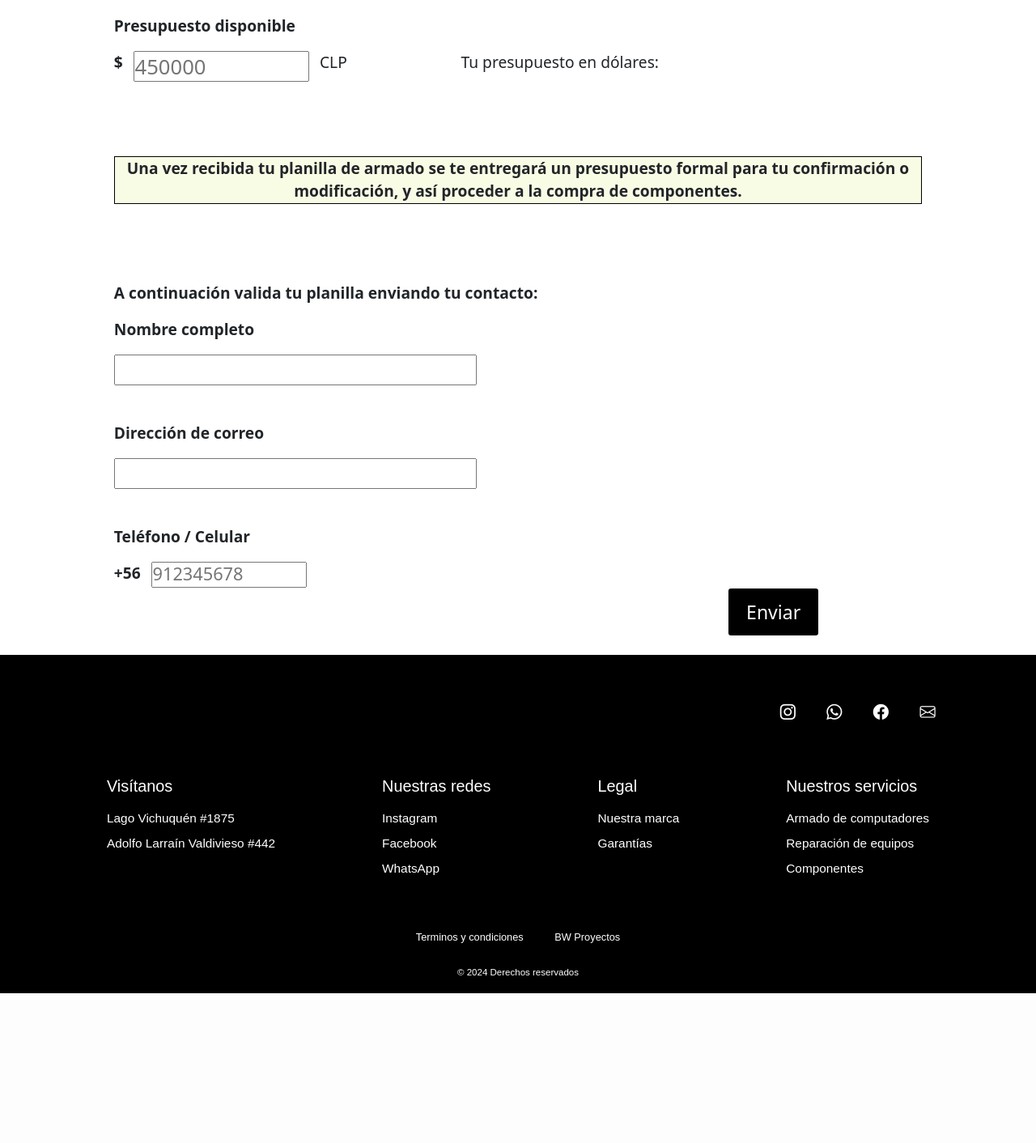
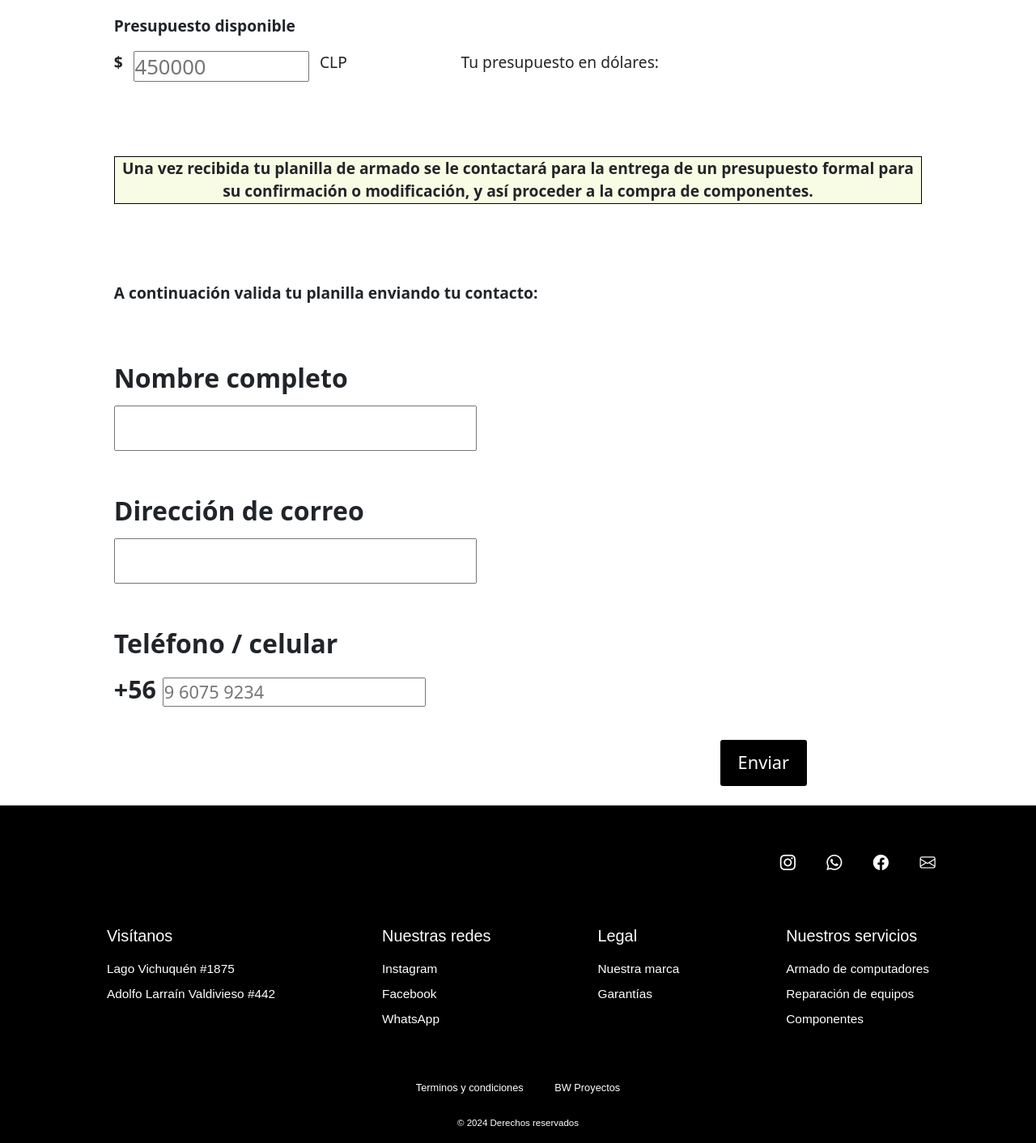
Before and after one commit to imisterioi/nanobytes, a Django app: page /armado in a window 1280 px wide. Shown: the part 1919-3331 px from the top of the page at 81% size. Before the commit the page ends 3146 px from the top, so only its background shows below. Run offline with Django 5.2, Linux system fonts and the light colour scheme.

Commit message:
validaciones

```diff
--- a/Django/Nanobytes/core/static/css/armado.css
+++ b/Django/Nanobytes/core/static/css/armado.css
@@ -184,6 +184,10 @@ input#presupuesto {
 
 /************************* PLANILLA DE CONTACTO *********************/
 
+.labelFormulario{
+    font-size: 2rem !important;
+}
+
 #nombre-completo, #correo, #celular{
     box-shadow: none !important;
 }
@@ -214,14 +218,13 @@ input#presupuesto {
     height: 4vh;
 }
 
-input#celular::-webkit-inner-spin-button,
-input#celular::-webkit-outer-spin-button {
+input#idCelular::-webkit-inner-spin-button,
+input#idCelular::-webkit-outer-spin-button {
     -webkit-appearance: none;
     margin: 0;
 }
 
-/* Ocultar las flechas en Firefox */
-input#celular {
+input#idCelular {
     -moz-appearance: textfield;
 
 }
@@ -274,8 +277,8 @@ input#celular {
     cursor: pointer;
     transition: background-color 0.3s;
     transition: all 0.3s ease;
-    margin-left: 5%;
-    margin-top: -7%;
+    margin-left: 75%;
+    margin-top: 4%;
 
     border-radius: 0.2rem;
     margin-bottom: 3vh;
@@ -286,6 +289,18 @@ input#celular {
     background-color: rgba(21, 21, 21, 0.864);
     color: #ffffff;
     transform: scale(1.1);
+}
+
+.labelFormulario{
+    font-weight: bold;
+    margin-bottom: 1%;
+    margin-top: 5%;
+    font-size: 1.5rem;
+}
+
+#idDireccion, #campoTexto{
+    width: 35vw;
+    height: 7vh;
 }
 
 
--- a/Django/Nanobytes/core/static/js/funciones.js
+++ b/Django/Nanobytes/core/static/js/funciones.js
@@ -339,8 +339,19 @@ function resaltarBotonNav() {
 
 
 document.addEventListener('DOMContentLoaded', function() {
-    resaltarBotonNav(); // Llamar a la función cuando se carga la página
+    resaltarBotonNav();
 });
 
-// Llamar a la función cuando se produce un evento de desplazamiento
+
 window.addEventListener('scroll', resaltarBotonNav);
+
+document.addEventListener('DOMContentLoaded', function() {
+    var formulario = document.getElementById('formContacto');
+
+    formulario.addEventListener('submit', function(event) {
+
+
+        alert('¡Gracias por elegirnos!');
+        alert('Pronto nos pondremos en contacto contigo.');
+    });
+});
--- a/Django/Nanobytes/core/templates/core/armado.html
+++ b/Django/Nanobytes/core/templates/core/armado.html
@@ -4,6 +4,7 @@
 {% block content %}
 
 
+<link rel="stylesheet" href="{% static 'css/armado.css' %}">
 <link rel="stylesheet" href="{% static 'css/armado.css' %}">
 
 
@@ -237,11 +238,26 @@
           </strong>
         </div>
 
-        <p id="informacion"><strong>Una vez recibida tu planilla de armado se te entregará un presupuesto formal para tu
+        <p id="informacion"><strong>Una vez recibida tu planilla de armado se le contactará para la entrega de un presupuesto formal para su
             confirmación o
             modificación, y así proceder a la compra de componentes.</p></strong>
         <div id="planilla-contacto">
-          <strong>
+            <p style="font-weight: bold;">A continuación valida tu planilla enviando tu contacto:</p>
+          <form id="formContacto">
+            <label for="campoTexto" id="labelNombre" class="labelFormulario">Nombre completo</label><br>
+            <input type="text" id="campoTexto" name="campoTexto" required><br>
+
+            <label for="nameDireccion" id="labelDireccion" class="labelFormulario">Dirección de correo</label><br>
+            <input type="text" id="idDireccion" name="nameDireccion" required><br>
+
+            <label for="nameCelular" id="labelCelular" class="labelFormulario">Teléfono / celular</label><br>
+            <span style="font-weight: bold; font-size: 1.9rem;">+56 </span>
+            <input type="number" id="idCelular" name="idCelular" placeholder="9 6075 9234"  required><br>
+
+            <input type="submit" class="btn-enviar btn-primary" value="Enviar">
+          </form>
+
+          <!-- <strong>
             <p>A continuación valida tu planilla enviando tu contacto:</p>
             <p>Nombre completo</p>
           </strong>
@@ -268,10 +284,10 @@
             <strong>
               <p id="error-celular">Debe ingresar un teléfono / celular válido.</p>
             </strong>
-          </div>
+          </div> -->
         </div>
 
-        <div id="boton-enviar">
+        <!-- <div id="boton-enviar">
 
           <button type="button" class="btn-enviar btn-primary" onclick="validarFormulario()"
             data-bs-target="#staticBackdrop">
@@ -299,7 +315,7 @@
             </div>
           </div>
 
-        </div>
+        </div> -->
       </div>
 
 
@@ -309,11 +325,7 @@
 
 
 
-
-
-
-  {% endblock %}
-  <script src="js/funciones.js"></script>
+  <script src="{% static 'js/funciones.js' %}"></script>
   <script src="https://cdn.jsdelivr.net/npm/bootstrap@5.3.3/dist/js/bootstrap.bundle.min.js"
     integrity="sha384-YvpcrYf0tY3lHB60NNkmXc5s9fDVZLESaAA55NDzOxhy9GkcIdslK1eN7N6jIeHz"
     crossorigin="anonymous"></script>
@@ -331,4 +343,5 @@
   }
 </script>
 
-</html>
+
+  {% endblock %}
--- a/Django/Nanobytes/core/templates/core/nosotros.html
+++ b/Django/Nanobytes/core/templates/core/nosotros.html
@@ -3,9 +3,11 @@
 
 {% block content %}
 
+<link rel="stylesheet" href="{% static 'css/nosotros.css' %} ">
+
     <section id="section-nosotros">
         <div id="section1" class="section">
-            </h1 id="titulo">Sobre nosotros</h1>
+            <!-- </h1 id="titulo">Sobre nosotros</h1> -->
             <div id="primeros-parrafo">
                 <p id="parrafo1">Somos un servicio técnico de Melipilla fundado por dos jóvenes entusiastas de la
                     computación y la tecnología, con más de 15 años en el mundo digital y 7 años ofreciendo servicios
```
Also changed, not shown: Django/Nanobytes/core/static/css/reparacion.css (+35 -7 lines), Django/Nanobytes/core/templates/core/reparacion.html (+40 -18 lines).
